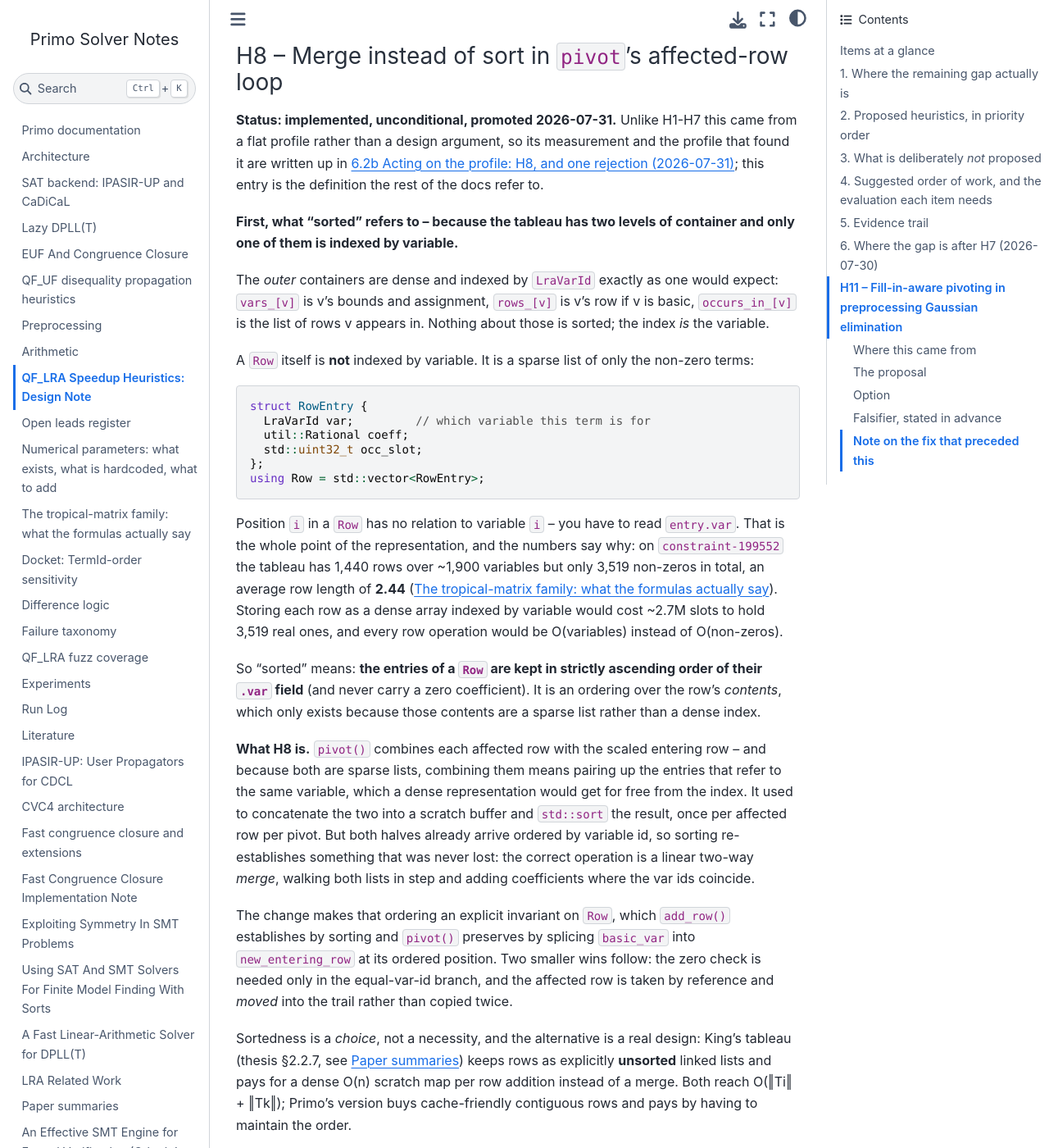
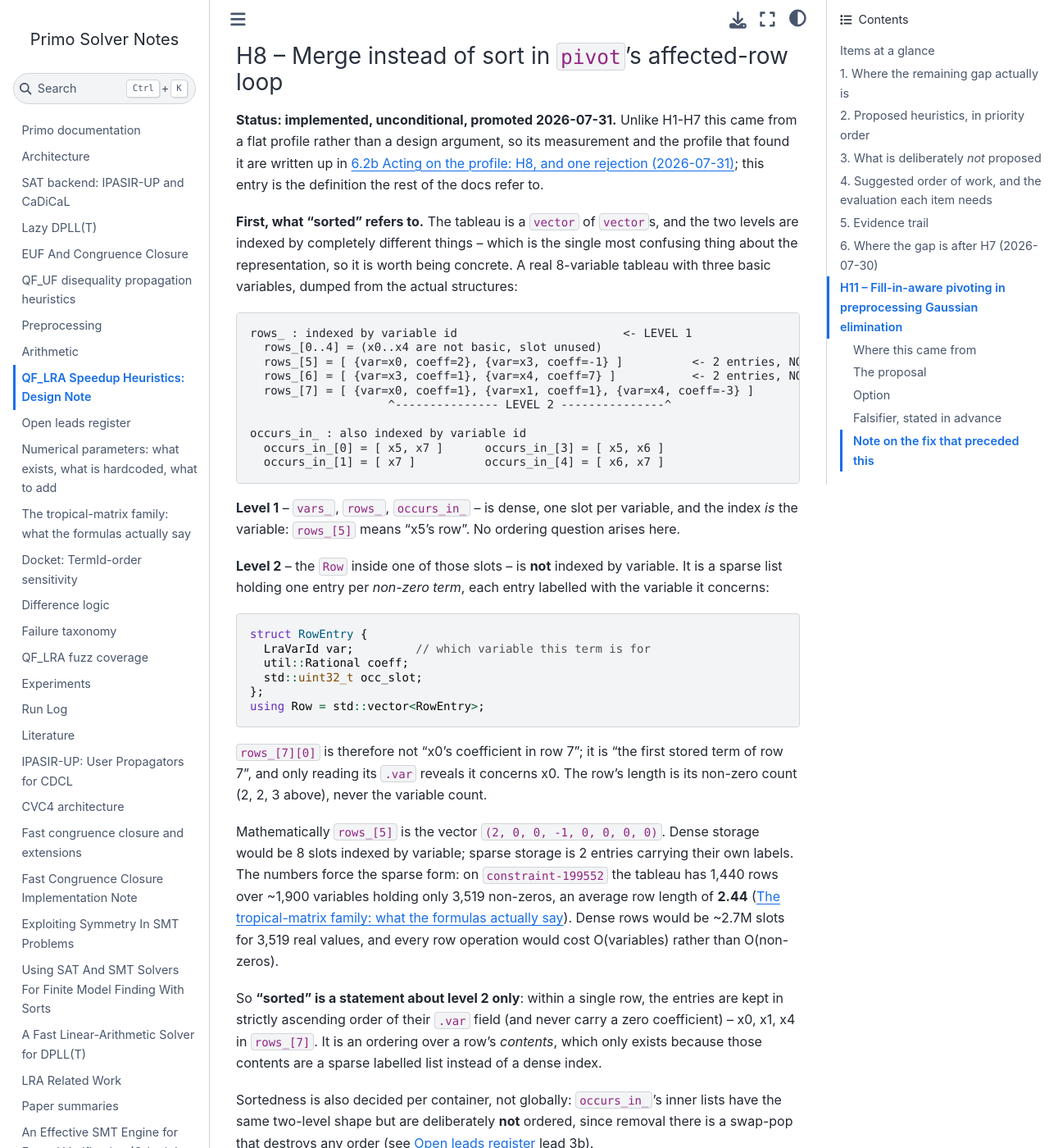
Before and after one commit to primo-solver/primo, a Jupyter Book: the page built from docs/qf-lra-heuristics.md, in a window 1280 px wide and 1400 px high, scrolled down 19674 px. Shown: the whole window at 82% size. Built offline with Jupyter Book 1.0.4 settings and Sphinx 7.4.7 and the Sphinx Book theme 1.1.4, drawn with Linux system fonts in a browser that asks for light colours.

Commit message:
Make H8's two container levels concrete with a real dump
Replaces the prose "outer containers" wording, which named the distinction
without showing it, with an actual 8-variable tableau dump. The confusion
it answers: the tableau is a vector of vectors and both levels look alike,
but level 1 (vars_, rows_, occurs_in_) is dense and indexed BY variable,
while level 2 (a Row) is a sparse list of labelled non-zero terms where
the index means nothing.

rows_[7][0] is "the first stored term of row 7", not "x0's coefficient" --
that is the whole distinction, and sortedness is a claim about level 2
only.

Also notes that sortedness is per container: occurs_in_'s inner lists have
the same shape and are deliberately unordered, since swap-pop removal
destroys any order.

Co-Authored-By: Claude Opus 5 <noreply@anthropic.com>

````diff
--- a/docs/qf-lra-heuristics.md
+++ b/docs/qf-lra-heuristics.md
@@ -712,16 +712,32 @@ this came from a flat profile rather than a design argument, so its
 measurement and the profile that found it are written up in [](#sec-6-2b);
 this entry is the definition the rest of the docs refer to.
 
-**First, what "sorted" refers to -- because the tableau has two levels of
-container and only one of them is indexed by variable.**
-
-The *outer* containers are dense and indexed by `LraVarId` exactly as one
-would expect: `vars_[v]` is v's bounds and assignment, `rows_[v]` is v's row
-if v is basic, `occurs_in_[v]` is the list of rows v appears in. Nothing about
-those is sorted; the index *is* the variable.
-
-A `Row` itself is **not** indexed by variable. It is a sparse list of only the
-non-zero terms:
+**First, what "sorted" refers to.** The tableau is a `vector` of `vector`s,
+and the two levels are indexed by completely different things -- which is the
+single most confusing thing about the representation, so it is worth being
+concrete. A real 8-variable tableau with three basic variables, dumped from
+the actual structures:
+
+```text
+rows_ : indexed by variable id                        <- LEVEL 1
+  rows_[0..4] = (x0..x4 are not basic, slot unused)
+  rows_[5] = [ {var=x0, coeff=2}, {var=x3, coeff=-1} ]          <- 2 entries, NOT 8
+  rows_[6] = [ {var=x3, coeff=1}, {var=x4, coeff=7} ]           <- 2 entries, NOT 8
+  rows_[7] = [ {var=x0, coeff=1}, {var=x1, coeff=1}, {var=x4, coeff=-3} ]
+                    ^--------------- LEVEL 2 ---------------^
+
+occurs_in_ : also indexed by variable id
+  occurs_in_[0] = [ x5, x7 ]      occurs_in_[3] = [ x5, x6 ]
+  occurs_in_[1] = [ x7 ]          occurs_in_[4] = [ x6, x7 ]
+```
+
+**Level 1** -- `vars_`, `rows_`, `occurs_in_` -- is dense, one slot per
+variable, and the index *is* the variable: `rows_[5]` means "x5's row". No
+ordering question arises here.
+
+**Level 2** -- the `Row` inside one of those slots -- is **not** indexed by
+variable. It is a sparse list holding one entry per *non-zero term*, each
+entry labelled with the variable it concerns:
 
 ```cpp
 struct RowEntry {
@@ -732,18 +748,29 @@ struct RowEntry {
 using Row = std::vector<RowEntry>;
 ```
 
-Position `i` in a `Row` has no relation to variable `i` -- you have to read
-`entry.var`. That is the whole point of the representation, and the numbers
-say why: on `constraint-199552` the tableau has 1,440 rows over ~1,900
-variables but only 3,519 non-zeros in total, an average row length of **2.44**
-([](tropical-matrix-structure.md)). Storing each row as a dense array indexed
-by variable would cost ~2.7M slots to hold 3,519 real ones, and every row
-operation would be O(variables) instead of O(non-zeros).
-
-So "sorted" means: **the entries of a `Row` are kept in strictly ascending
-order of their `.var` field** (and never carry a zero coefficient). It is an
-ordering over the row's *contents*, which only exists because those contents
-are a sparse list rather than a dense index.
+`rows_[7][0]` is therefore not "x0's coefficient in row 7"; it is "the first
+stored term of row 7", and only reading its `.var` reveals it concerns x0. The
+row's length is its non-zero count (2, 2, 3 above), never the variable count.
+
+Mathematically `rows_[5]` is the vector `(2, 0, 0, -1, 0, 0, 0, 0)`. Dense
+storage would be 8 slots indexed by variable; sparse storage is 2 entries
+carrying their own labels. The numbers force the sparse form: on
+`constraint-199552` the tableau has 1,440 rows over ~1,900 variables holding
+only 3,519 non-zeros, an average row length of **2.44**
+([](tropical-matrix-structure.md)). Dense rows would be ~2.7M slots for 3,519
+real values, and every row operation would cost O(variables) rather than
+O(non-zeros).
+
+So **"sorted" is a statement about level 2 only**: within a single row, the
+entries are kept in strictly ascending order of their `.var` field (and never
+carry a zero coefficient) -- x0, x1, x4 in `rows_[7]`. It is an ordering over
+a row's *contents*, which only exists because those contents are a sparse
+labelled list instead of a dense index.
+
+Sortedness is also decided per container, not globally: `occurs_in_`'s inner
+lists have the same two-level shape but are deliberately **not** ordered,
+since removal there is a swap-pop that destroys any order (see
+[](open-leads.md) lead 3b).
 
 **What H8 is.** `pivot()` combines each affected row with the scaled entering
 row -- and because both are sparse lists, combining them means pairing up the
````
